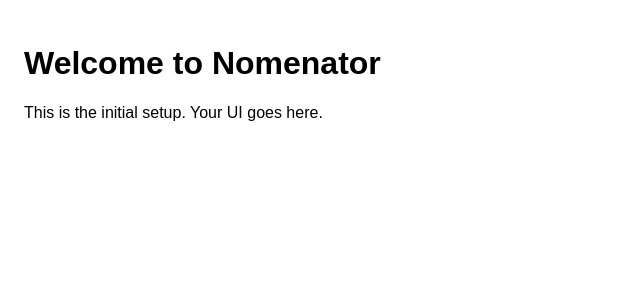
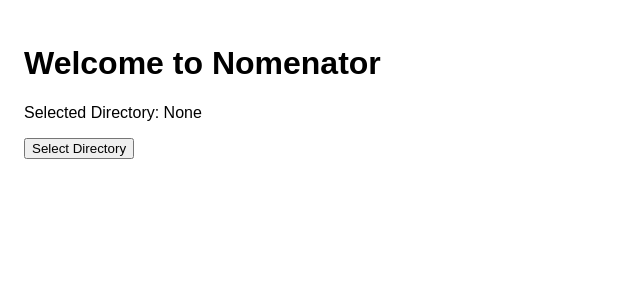
Before and after one commit to JerryLeeMelton/nomenator, a React (Vite) app: page / in a window 1280 px wide. Shown: the top 300 px of the page, without its empty margins (0-640 px from the left). Built offline with nearby package versions, Linux system fonts and the light colour scheme.

Commit message:
Create Redux store

```diff
--- a/src/main/main.ts
+++ b/src/main/main.ts
@@ -6,7 +6,7 @@
     width: 1200,
     height: 800,
     webPreferences: {
-      preload: path.join(__dirname, "preload.js"), // We'll create this later if needed
+      preload: path.join(__dirname, "preload.js"),
       nodeIntegration: false,
       contextIsolation: true,
     },
--- a/src/renderer/App.tsx
+++ b/src/renderer/App.tsx
@@ -1,10 +1,25 @@
 import React from "react"
+import { useSelector, useDispatch } from "react-redux"
+import type { RootState } from "./store/store"
+import { setSelectedDirectory } from "./store/appSlice"
 
 const App: React.FC = () => {
+  const dispatch = useDispatch()
+  const selectedDirectory = useSelector(
+    (state: RootState) => state.app.selectedDirectory
+  )
+
+  const handleSelectDirectory = () => {
+    dispatch(setSelectedDirectory("/path/to/directory"))
+  }
+
   return (
     <div style={{ fontFamily: "sans-serif", padding: "1rem" }}>
       <h1>Welcome to Nomenator</h1>
-      <p>This is the initial setup. Your UI goes here.</p>
+      <p>
+        Selected Directory: {selectedDirectory ? selectedDirectory : "None"}
+      </p>
+      <button onClick={handleSelectDirectory}>Select Directory</button>
     </div>
   )
 }
--- a/src/renderer/index.tsx
+++ b/src/renderer/index.tsx
@@ -1,6 +1,8 @@
 import React from "react"
 import { createRoot } from "react-dom/client"
 import App from "./App"
+import { Provider } from "react-redux"
+import { store } from "./store/store"
 
 const container = document.getElementById("root")
 if (!container) {
@@ -8,4 +10,8 @@
 }
 
 const root = createRoot(container)
-root.render(<App />)
+root.render(
+  <Provider store={store}>
+    <App />
+  </Provider>
+)
--- /dev/null
+++ b/src/renderer/store/appSlice.ts
@@ -0,0 +1,22 @@
+import { createSlice, PayloadAction } from "@reduxjs/toolkit"
+
+interface AppState {
+  selectedDirectory: string | null
+}
+
+const initialState: AppState = {
+  selectedDirectory: null,
+}
+
+const appSlice = createSlice({
+  name: "app",
+  initialState,
+  reducers: {
+    setSelectedDirectory(state, action: PayloadAction<string>) {
+      state.selectedDirectory = action.payload
+    },
+  },
+})
+
+export const { setSelectedDirectory } = appSlice.actions
+export default appSlice.reducer
--- /dev/null
+++ b/src/renderer/store/store.ts
@@ -0,0 +1,11 @@
+import { configureStore } from "@reduxjs/toolkit"
+import appReducer from "./appSlice"
+
+export const store = configureStore({
+  reducer: {
+    app: appReducer,
+  },
+})
+
+export type RootState = ReturnType<typeof store.getState>
+export type AppDispatch = typeof store.dispatch
```
Also changed, not shown: package.json (+5 -2 lines).
